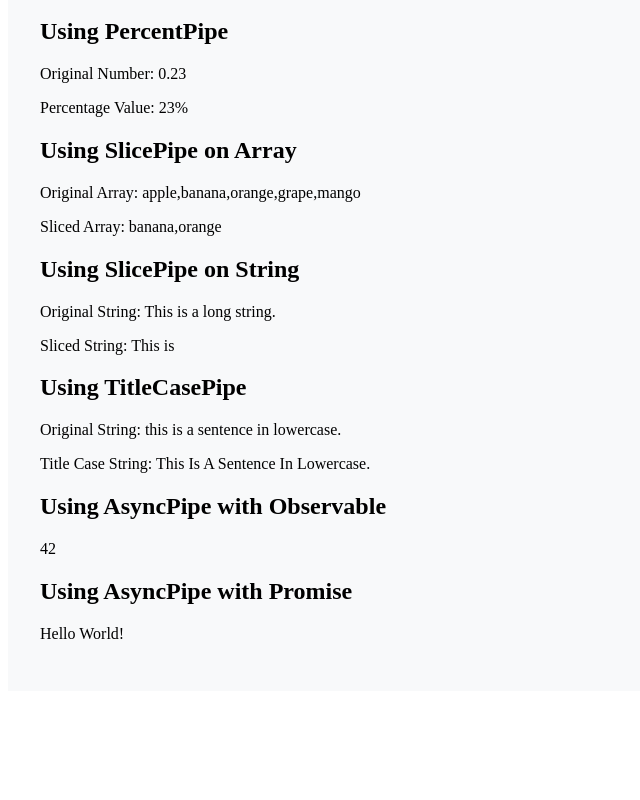
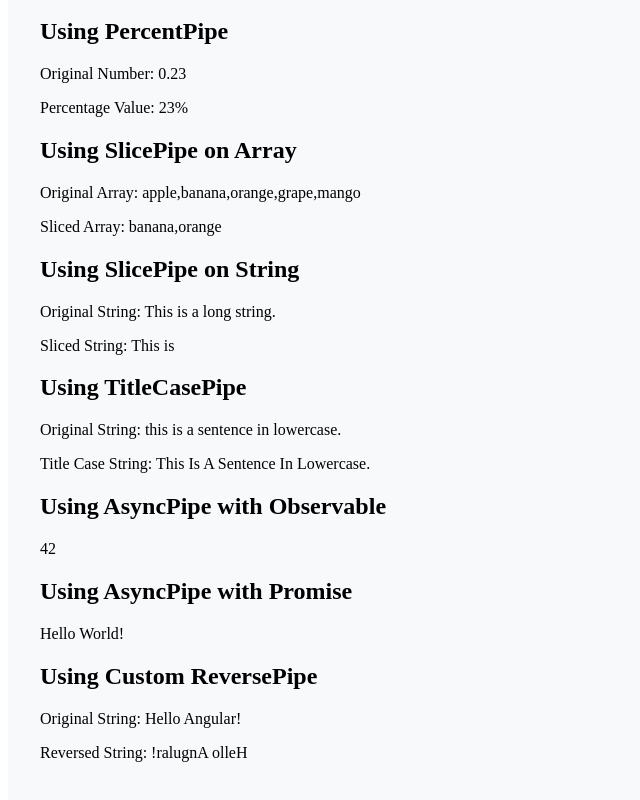
Before and after one commit to devikaxminds/Angular_Routing, an Angular app: page /basic-pipes in a window 1280 px wide. Shown: the part 794-1594 px from the top of the page, without its empty margins (0-640 px from the left). Before the commit the page ends 1493 px from the top, so only its background shows below. Built offline with nearby package versions, Linux system fonts and the light colour scheme; sample sign-in values are in the browser's storage.

Commit message:
custom pipe

```diff
--- a/src/app/basic-pipes/basic-pipes.component.html
+++ b/src/app/basic-pipes/basic-pipes.component.html
@@ -61,3 +61,9 @@
   <h2>Using AsyncPipe with Promise</h2>
   <p>{{ myPromise$ | async }}</p>
 </div>
+
+<div>
+  <h2>Using Custom ReversePipe</h2>
+  <p>Original String: {{ reverseString }}</p>
+  <p>Reversed String: {{ reverseString | reverse }}</p>
+</div>
--- a/src/app/basic-pipes/basic-pipes.component.ts
+++ b/src/app/basic-pipes/basic-pipes.component.ts
@@ -1,11 +1,12 @@
 import { Component } from '@angular/core';
 import { CommonModule } from '@angular/common';
 import { Observable, of } from 'rxjs';
+import { ReversePipe } from '../custom-pipe.pipe';
 
 @Component({
   selector: 'app-basic-pipes',
   standalone: true,
-  imports: [CommonModule],
+  imports: [CommonModule, ReversePipe],
   templateUrl: './basic-pipes.component.html',
   styleUrl: './basic-pipes.component.css'
 })
@@ -22,6 +23,7 @@ export class BasicPipesComponent {
   myArray: any[] = ['apple', 'banana', 'orange', 'grape', 'mango'];
   longString: string = 'This is a long string.';
   titleString: string = 'this is a sentence in lowercase.';
+  reverseString: string = 'Hello Angular!';
   myObservable$: Observable<number> = of(42);
   myPromise$: Promise<string> = Promise.resolve('Hello World!');
 }
--- /dev/null
+++ b/src/app/custom-pipe.pipe.ts
@@ -0,0 +1,13 @@
+import { Pipe, PipeTransform } from '@angular/core';
+
+@Pipe({
+  name: 'reverse',
+  standalone: true
+})
+export class ReversePipe implements PipeTransform {
+
+  transform(value: string): string {
+    return value.split('').reverse().join('');
+  }
+
+}
```
Also changed, not shown: 1 other file (tests, documents, lock files or other folders).
